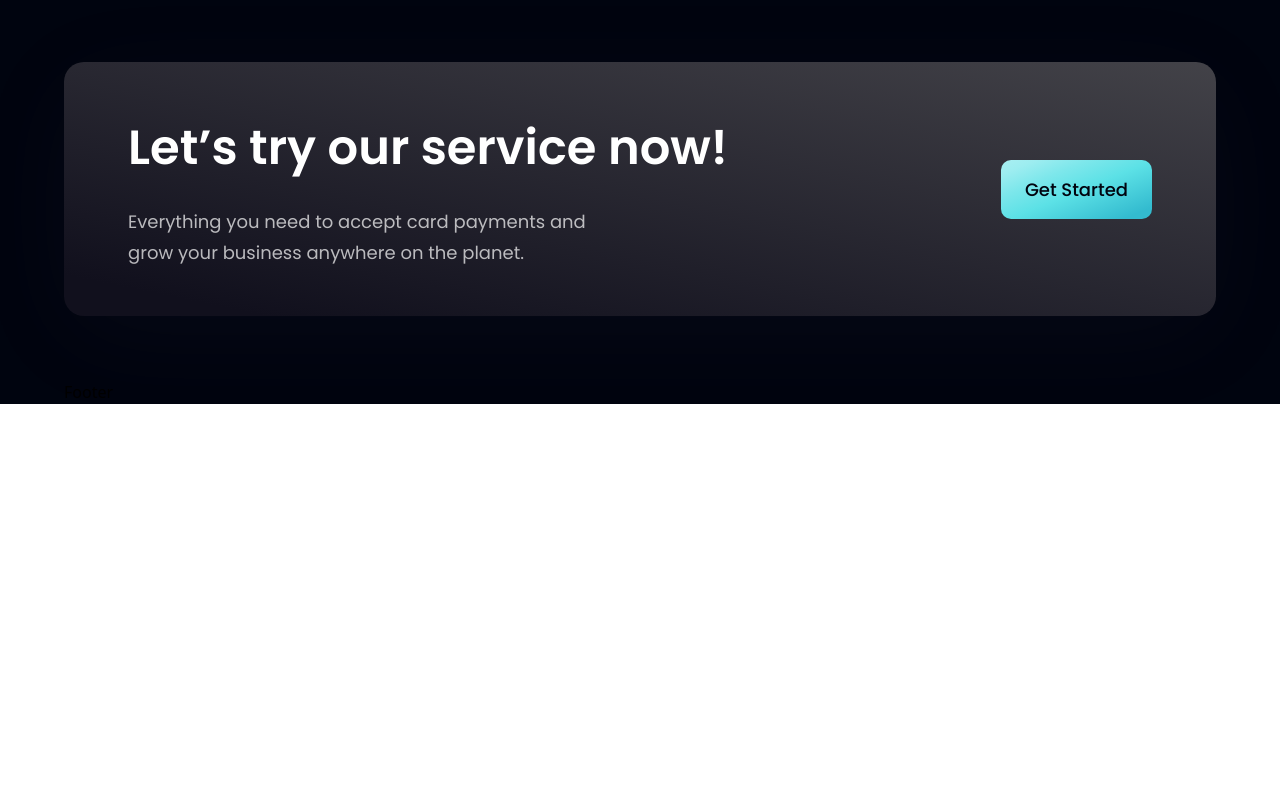
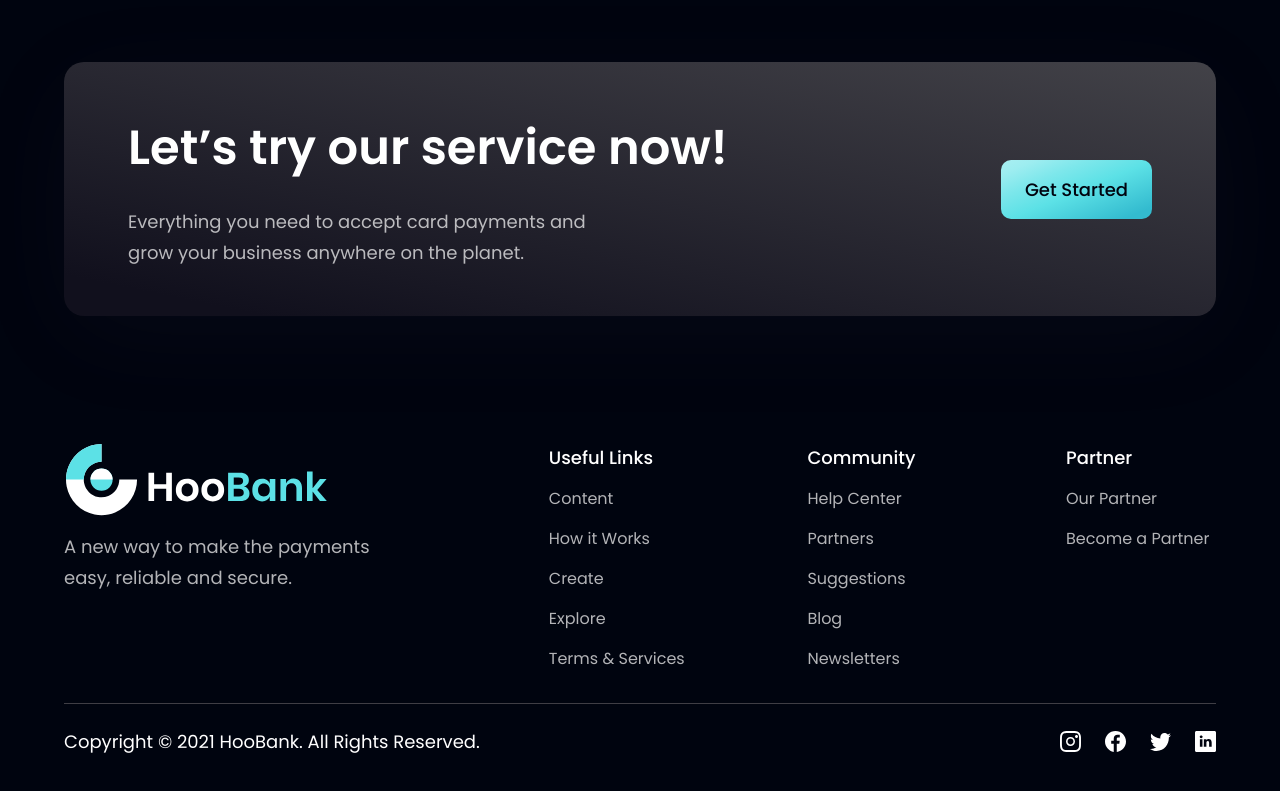
Before and after one commit to Saurav-98/Awesome-Business-Website, a React (Vite) app: page / in a window 1280 px wide. Shown: the part 4022-4813 px from the top of the page. Before the commit the page ends 4426 px from the top, so only its background shows below. Built offline with nearby package versions, Linux system fonts and the light colour scheme.

Commit message:
Footer Section Completed

```diff
--- a/src/components/Footer.jsx
+++ b/src/components/Footer.jsx
@@ -1,7 +1,70 @@
 import React from 'react';
+import styles from '../styles';
+import { logo } from '../assets';
+import { footerLinks, socialMedia } from '../constants';
 
-const Footer = () => {
-  return <div>Footer</div>;
-};
+const Footer = () => (
+  <section className={`${styles.flexCenter} ${styles.paddingY} flex-col`}>
+    <div className={`${styles.flexStart} md:flex-row flex-col mb-8 w-full`}>
+      <div className="flex-1 flex flex-col justify-start mr-10">
+        {' '}
+        <img
+          src={logo}
+          alt="hooBank"
+          className="w-[266px] h-[72px] object-contain"
+        />
+        <p className={`${styles.paragraph} mt-4 max-w-[310px]`}>
+          A new way to make the payments easy, reliable and secure.
+        </p>
+      </div>
+
+      <div className="flex-[1.5] w-full flex flex-row justify-between flex-wrap md:mt-0 mt-10">
+        {footerLinks.map((link, index) => (
+          <div
+            key={link.key}
+            className="flex flex-col ss:my-0 my-4 min-w-[150px]"
+          >
+            <h4 className="font-poppins font-medium text-[18px] leading-[27px] text-white">
+              {link.title}
+            </h4>
+            <ul className="list-none mt-4">
+              {footerLinks[index].links.map((link, index2) => (
+                <li
+                  key={link.name}
+                  className={`font-poppins font-normal text-[16px] leading-[24px] text-dimWhite hover:text-secondary cursor-pointer
+                  ${
+                    index2 !== footerLinks[index].links.length - 1
+                      ? 'mb-4'
+                      : 'mb-0'
+                  }
+                  `}
+                >
+                  {link.name}
+                </li>
+              ))}
+            </ul>
+          </div>
+        ))}
+      </div>
+    </div>
+    <div className="w-full flex justify-between items-center md:flex-row flex-col pt-6 border-t-[1px] border-t-[#3f3e45]">
+      <p className="font-poppins font-normal text-center text-[18px] leading-[27px] text-white">
+        Copyright &copy; 2021 HooBank. All Rights Reserved.
+      </p>
+      <div className="flex flex-row md:mt-0 mt-6">
+        {socialMedia.map((social, index) => (
+          <img
+            src={social.icon}
+            key={social.id}
+            alt={social.id}
+            className={`w-[21px] h-[21px] object-contain cursor-pointer ${
+              index !== socialMedia.length - 1 ? 'mr-6' : 'mr-0'
+            }`}
+          />
+        ))}
+      </div>
+    </div>
+  </section>
+);
 
 export default Footer;
```
